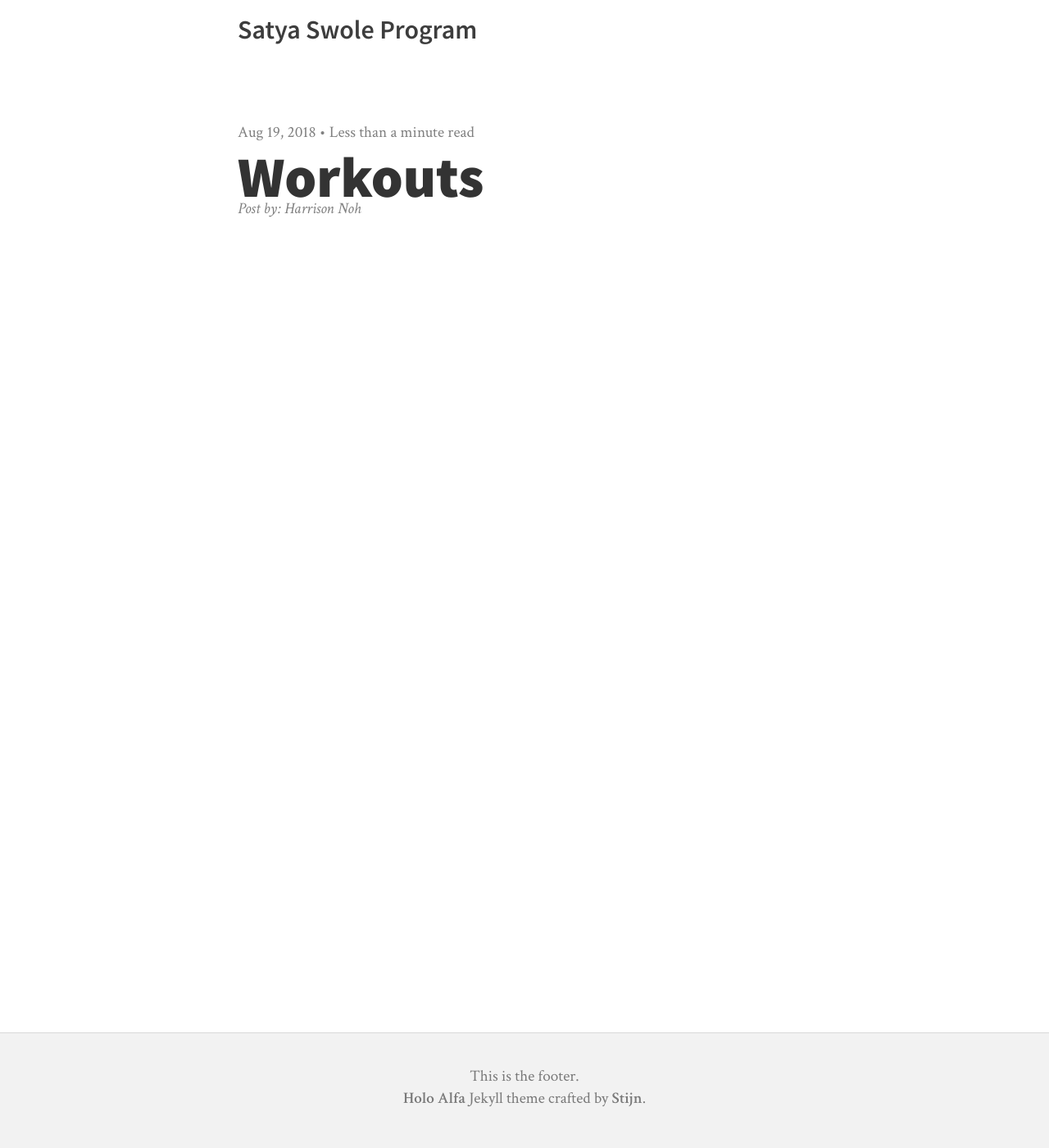
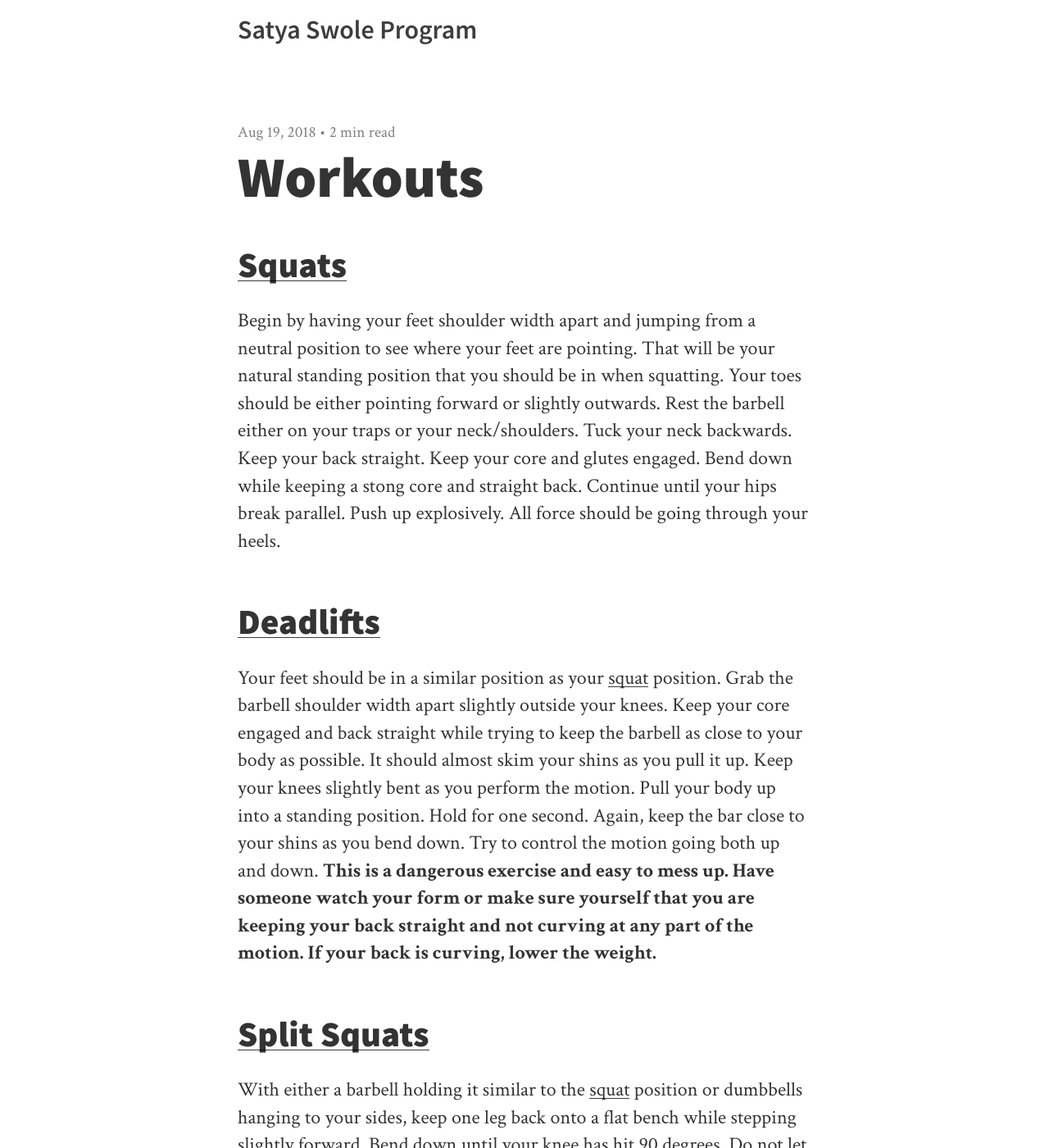
Before and after one commit to nohharri/jakeandcarly, a Jekyll site: the page built from _posts/2018-08-19-workouts.md, in a window 1280 px wide and 1400 px high. Shown: the whole window at 82% size. Built offline with Jekyll 4.4.1, drawn with Linux system fonts in a browser that asks for light colours; nearby versions of some CDN libraries; some of the changed text lies outside the part shown.

Commit message:
Update 2018-08-19-workouts.md

```diff
--- a/_posts/2018-08-19-workouts.md
+++ b/_posts/2018-08-19-workouts.md
@@ -2,3 +2,33 @@
 title: Workouts
 summary: Descriptions of workouts
 ---
+
+## <a href="#squats">Squats</a>
+
+Begin by having your feet shoulder width apart and jumping from a neutral position to see where your feet are pointing. That will be your natural standing position that you should be in when squatting. Your toes should be either pointing forward or slightly outwards. Rest the barbell either on your traps or your neck/shoulders. Tuck your neck backwards. Keep your back straight. Keep your core and glutes engaged. Bend down while keeping a stong core and straight back. Continue until your hips break parallel. Push up explosively. All force should be going through your heels.
+
+## <a href="#deadlifts">Deadlifts</a>
+
+Your feet should be in a similar position as your <a href="#squats">squat</a> position. Grab the barbell shoulder width apart slightly outside your knees. Keep your core engaged and back straight while trying to keep the barbell as close to your body as possible. It should almost skim your shins as you pull it up. Keep your knees slightly bent as you perform the motion. Pull your body up into a standing position. Hold for one second. Again, keep the bar close to your shins as you bend down. Try to control the motion going both up and down. **This is a dangerous exercise and easy to mess up. Have someone watch your form or make sure yourself that you are keeping your back straight and not curving at any part of the motion. If your back is curving, lower the weight.**
+
+## <a href="#split-squats">Split Squats</a>
+
+With either a barbell holding it similar to the <a href="#squats">squat</a> position or dumbbells hanging to your sides, keep one leg back onto a flat bench while stepping slightly forward. Bend down until your knee has hit 90 degrees. Do not let you knee pass your toes. Keep your back straight and your core engaged. All force should be going through your heels.
+
+## <a href="#front-step-ups">Front Step Ups</a>
+
+Using a box, step forward similar to climbing stairs. This box should be high enough to be challenging. Drive through the heels in a control motion. Keep your back straight and core engaged. Slowly step back off the box with the same leg.
+
+## <a href="#leg-curls">Leg Curls</a>
+
+Machine-intuitive. Keep your core engaged and control the motion.
+
+## <a href="#seated-calf-raises">Seated Calf Raises</a>
+
+Machine-intuitive
+
+## <a href="#standing-calf-raises">Standing Calf raises</a>
+
+Using a slight incline, start off the ground and lift onto the incline using your toes. Keep your back straight and core engaged.
+
+## <a href="#one-legged-side-jumps">One-legged side jumps</a>
```
